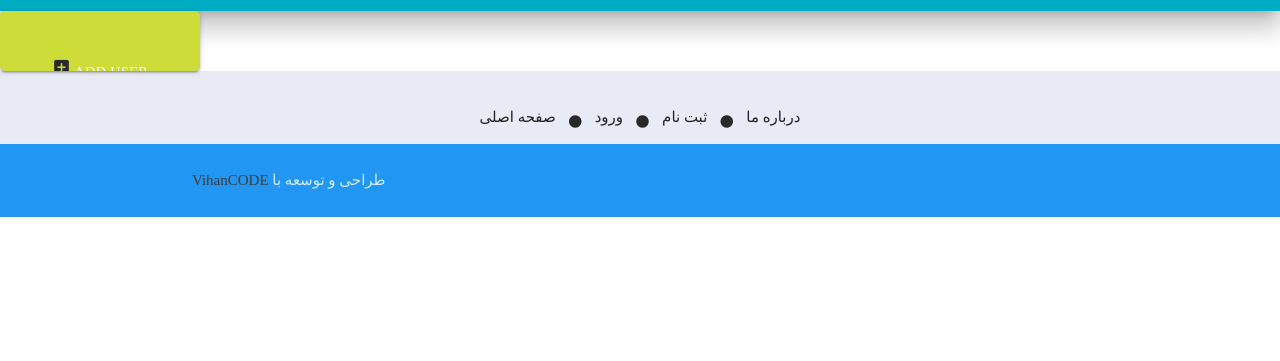
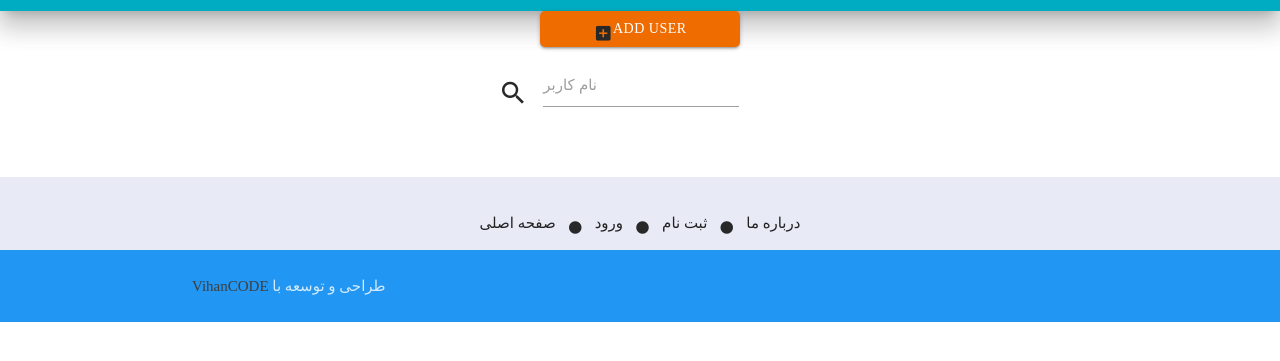
Before and after one commit to Aria-Hosseini/note-remainder-, a plain HTML site: page user.html in a window 1280 px wide. Shown: the part 53-414 px from the top of the page. Drawn offline with Linux system fonts and the light colour scheme.

Commit message:
version 2.2

```diff
--- a/assets/css/style.css
+++ b/assets/css/style.css
@@ -83,7 +83,31 @@ flex-direction: row;
   .carousel .carousel-item {
     width: 100%;
   }
-  .waves-effect{
+ .waves-effect{
+    padding-left: 20px;
+    padding-right: 20px;
     border-radius: 5px;
-    padding: 30px;
+ }
+ .btn {
+    display: flex;
+    justify-content: center;
+    align-items: center;
   }
+  .sec1{
+    display: flex;
+    justify-content: center;
+    align-items: center;
+    flex-direction: column;
+  }
+  .row{
+    display: flex;
+    justify-content: center;
+    width: 65%;
+  }
+  @media (max-width: 768px) {
+    .row {
+    display: flex;
+    justify-content:left;
+    width: 100%;
+    }
+  }
--- a/user.html
+++ b/user.html
@@ -49,13 +49,23 @@
       </ul>
 
       <!-- اضافه کردن کاربر -->
-      <section>
+      <section class="sec1">
         <div>
-          <button class="waves-effect waves-light btn lime">
-          <i class="material-icons">add_box</i>
-            Add User
-          </button>
+          <a class="waves-effect waves-light btn orange darken-3"><i class="material-icons">add_box</i> add user</a>
         </div>
+
+        <div class="row">
+          <form class="col s12">
+            <div class="row">
+              <div class="input-field col s6">
+                <i class="material-icons prefix">search</i>
+                <textarea id="icon_prefix2" class="materialize-textarea"></textarea>
+                <label for="icon_prefix2">نام کاربر</label>
+              </div>
+            </div>
+          </form>
+        </div>
+
       </section>
 
 
```
